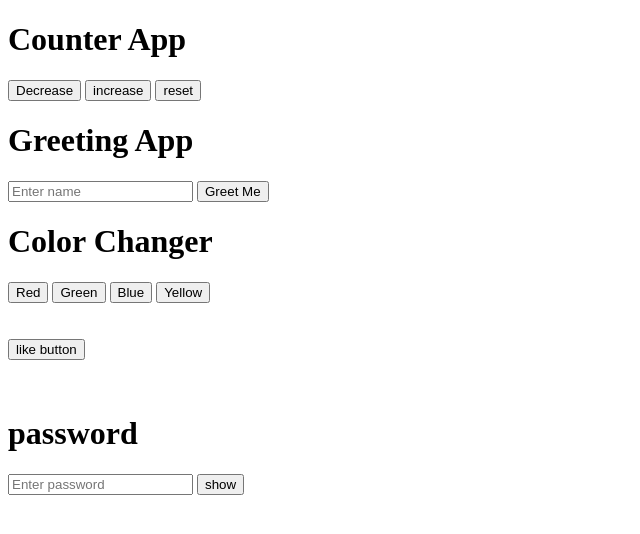
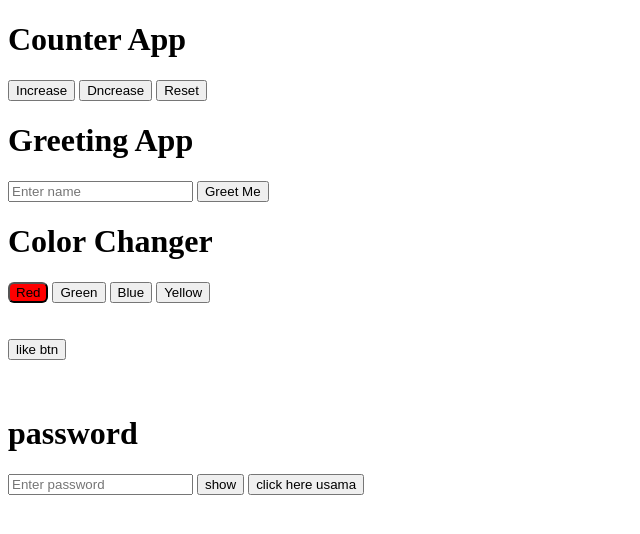
Before and after one commit to usamalatif099/usama-p2-, a plain HTML site: page index.html in a window 1280 px wide. Shown: the whole page, without its empty margins (0-640 px from the left). Drawn offline with Linux system fonts and the light colour scheme.

Commit message:
update we learn variables dom function events

```diff
--- a/index.html
+++ b/index.html
@@ -16,9 +16,9 @@
 <div class="counter">
     <h1>Counter App</h1>
     <div id="count"></div>
-    <button id="decrease" onclick="increase()" >Decrease</button>
-    <button id="increase" onclick="decrease()">increase</button>
-    <button id="reset" onclick=" reset()">reset</button>
+    <button id="decrease" onclick="increase()" >Increase</button>
+    <button id="increase" onclick="decrease()">Dncrease</button>
+    <button id="reset" onclick=" reset()">Reset</button>
 </div>
 
 
@@ -35,7 +35,7 @@
  <div class="container">
     <h1>Color Changer</h1>
     <div id="colorbox">
-        <button id="redbtn">Red</button>
+        <button id="redbtn" style="border-radius: 6px; background-color: red;">Red</button>
         <button id="greenbtn">Green</button>
         <button id="bluebtn">Blue</button>
         <button id="yellowbtn">Yellow</button>
@@ -45,7 +45,7 @@
  <br>
  <!-- project 4 -->
  <br>
- <button id="likebtn">like button</button>
+ <button id="likebtn">like btn</button>
  <p id= "likecount"> </p>
 
  <br>
@@ -56,6 +56,9 @@
  <button id="showbtn">show</button>
 
 
+ <!-- practice 6  -->
+
+<button id="hello">Hello usama</button>
 
 
 
--- a/script.js
+++ b/script.js
@@ -6,11 +6,11 @@ let counttext = document.getElementById('count');
 
 // function
 function increase() {
-    count = count - 1;
+    count = count + 1;
     counttext.textContent = count;
 }
 function decrease() {
-    count = count + 1;
+    count = count -1;
     counttext.textContent = count;
 }
 function reset() {
@@ -82,7 +82,7 @@ let likecount =document.getElementById('likecount');
 function likepost(){
     like++;
     likecount.textContent= like + "likes";
-    likebtn.textContent =  "liked";
+    likebtn.textContent =  " people liked ";
     likebtn.classlist.add("like");
 
 }
@@ -106,3 +106,10 @@ function showhidepassword(){
 
 // Event
 showbtn.addEventListener('click',showhidepassword);
+
+
+// let hi = document.getElementById('usama');
+// hi.innerTexttext= "GOOD morning";
+
+let btn = document.getElementById('hello');
+btn.textContent= "click here usama";
```
